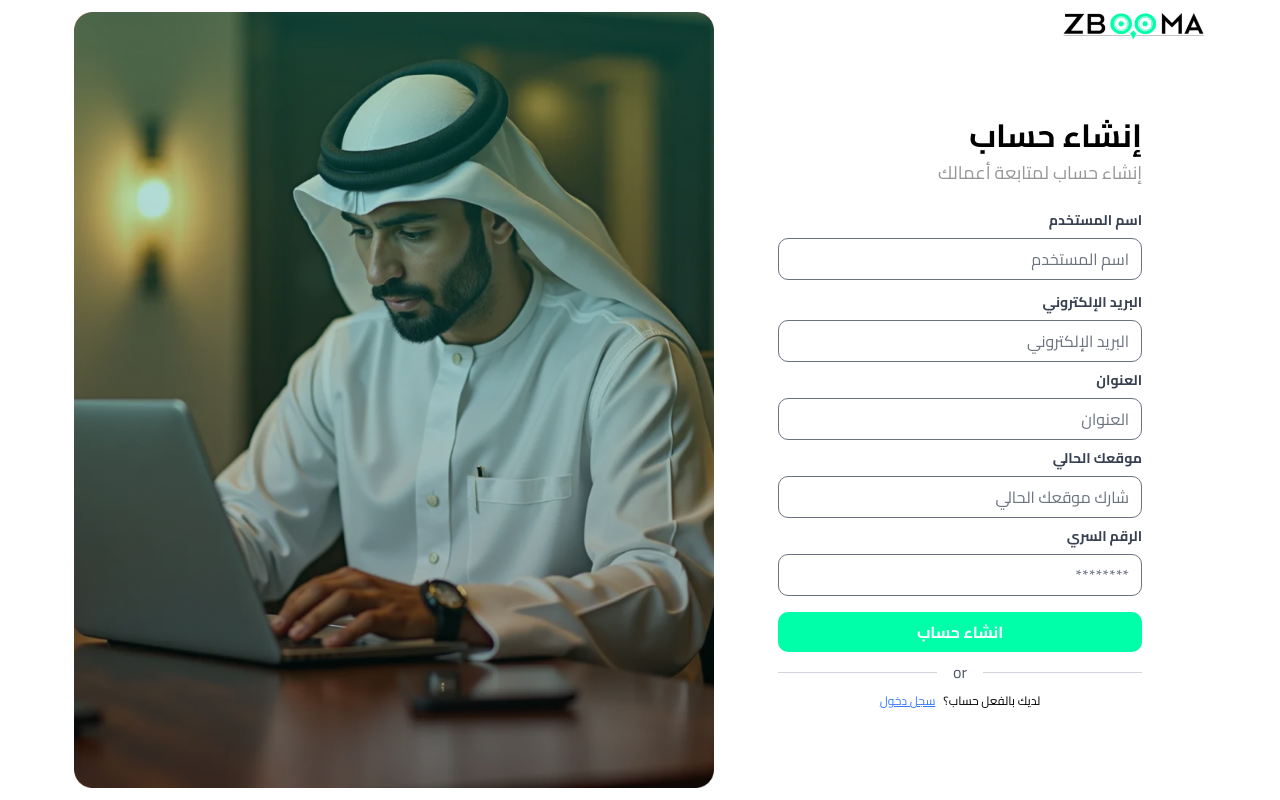
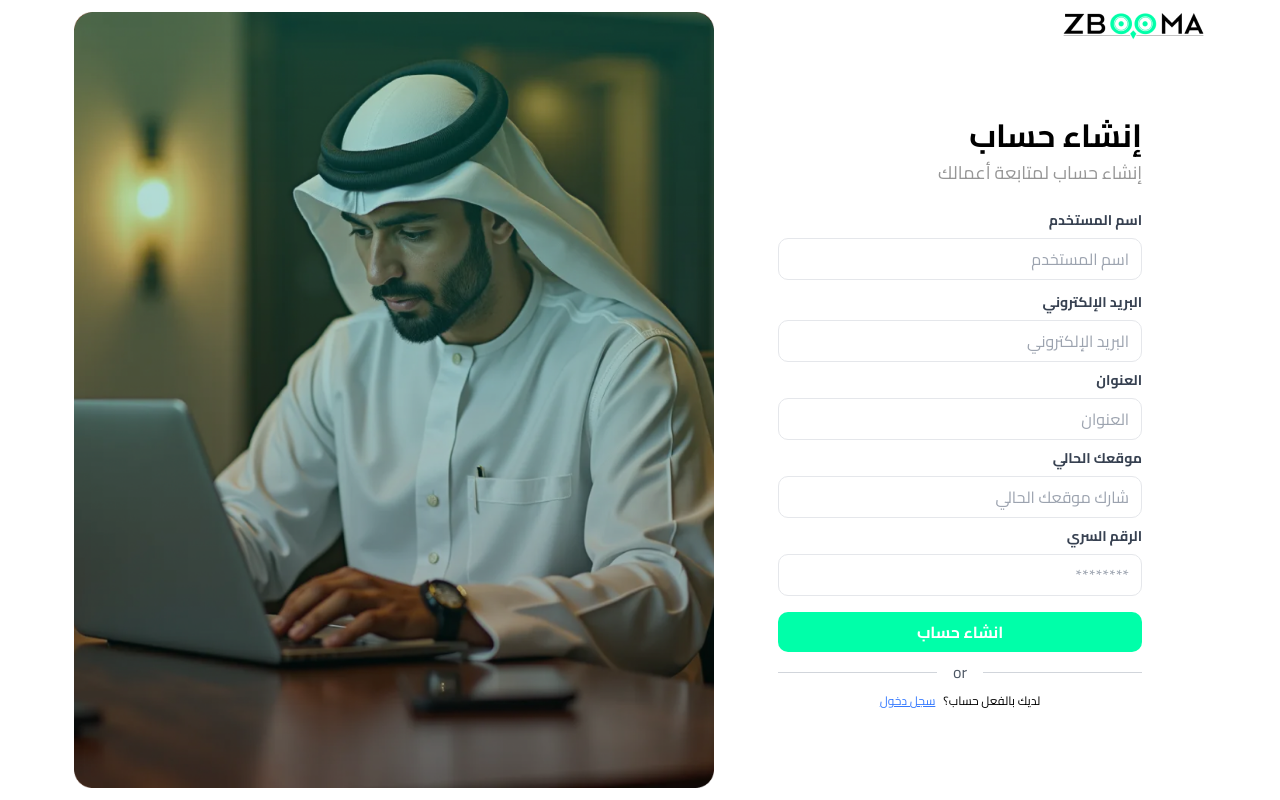
Before and after one commit to faresibrahim081/crm-system, a React (Vite) app: page / in a window 1280 px wide. Shown: the top 800 px of the page. Built offline with nearby package versions, Linux system fonts and the light colour scheme.

Commit message:
Register Form

```diff
--- a/src/App.jsx
+++ b/src/App.jsx
@@ -1,6 +1,6 @@
 import { useState } from 'react'
-import reactLogo from './assets/react.svg'
-import viteLogo from '/vite.svg'
+// import reactLogo from './assets/react.svg'
+// import viteLogo from '/vite.svg'
 import './App.css'
 import DashboardHead from './Components/DashboardHead'
 import Register from './Components/Register/Register'
--- a/src/Components/Register/Form/Form.jsx
+++ b/src/Components/Register/Form/Form.jsx
@@ -34,7 +34,7 @@ const Form = () => {
                   {field.label}
                 </label>
                 <input
-                  className="text-right border rounded-[10px] w-full py-2 px-3 text-gray-700 focus:outline-none focus:ring-2 focus:ring-[#00FFA9]"
+                  className="text-right border rounded-[10px] w-full py-2 px-3 text-gray-700 focus:outline-none focus:ring-1 focus:ring-[#00FFA9]"
                   id={field.id}
                   type={field.type}
                   placeholder={field.placeholder}
--- a/tailwind.config.js
+++ b/tailwind.config.js
@@ -26,10 +26,6 @@ module.exports = {
     themes: [],
   },
   plugins: [
-    require("daisyui"),
-    require("@tailwindcss/typography"),
-    require("@tailwindcss/forms"),
-    require("@tailwindcss/aspect-ratio"),
-    require("@tailwindcss/container-queries"),
+    require("daisyui")
   ],
 };
```
